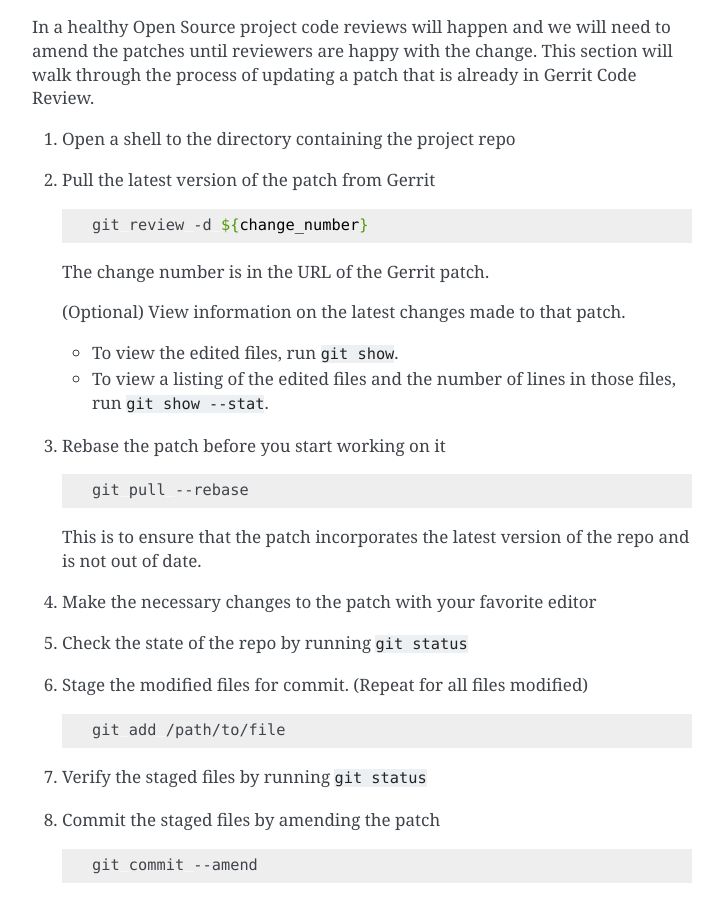
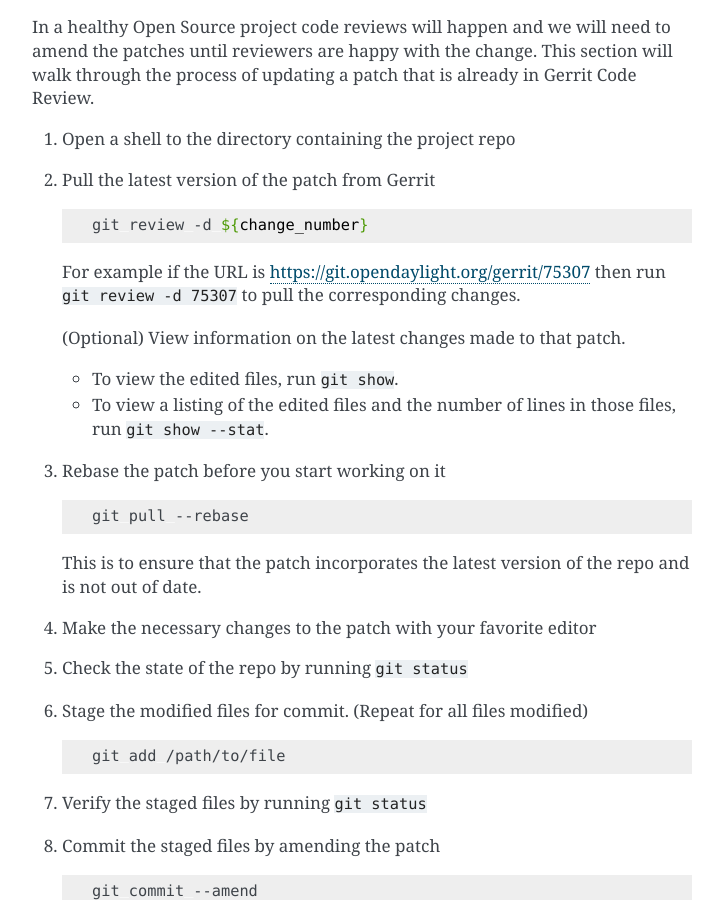
Before and after one commit to lfit/releng-docs, a Sphinx documentation site: the page built from docs/gerrit.rst, in a window 1280 px wide and 900 px high, scrolled down 6209 px. Shown: the whole window, without its empty margins (388-1111 px from the left). Built offline with Sphinx 7.4.7, drawn with Linux system fonts in a browser that asks for light colours; the version number could not be read and is left out.

Commit message:
Update an example on updating existing patch
Update with an URL example to show the working of git review -d

Change-Id: If8918e982bd791697880aae8a95af40a11679718
Signed-off-by: Prateek <prateekkol21@gmail.com>

```diff
--- a/docs/gerrit.rst
+++ b/docs/gerrit.rst
@@ -298,7 +298,8 @@
 
       git review -d ${change_number}
 
-   The change number is in the URL of the Gerrit patch.
+   For example if the URL is https://git.opendaylight.org/gerrit/75307
+   then run ``git review -d 75307`` to pull the corresponding changes.
 
    (Optional) View information on the latest changes made to that patch.
 
```
